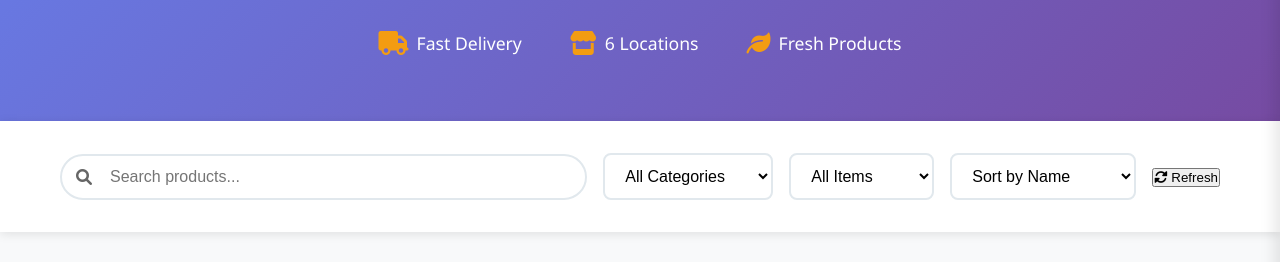
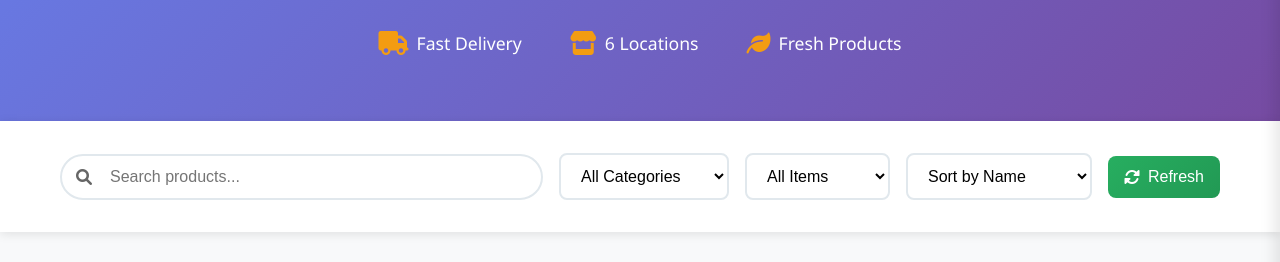
Before and after one commit to Olutayo25/ecommerce, a plain HTML site: page indexv2.html in a window 1280 px wide. Shown: the part 267-529 px from the top of the page. Drawn offline with Linux system fonts and the light colour scheme.

Commit message:
Update styles.css
CSS for Refresh Button in styles.css

```diff
--- a/styles.css
+++ b/styles.css
@@ -1046,3 +1046,29 @@ input:checked + .slider:before {
     padding-top: 0.5rem;
     margin-top: 0.5rem;
 }
+.refresh-btn {
+    background: linear-gradient(135deg, #27ae60, #229954);
+    color: white;
+    border: none;
+    padding: 0.75rem 1rem;
+    border-radius: 8px;
+    font-size: 1rem;
+    cursor: pointer;
+    transition: all 0.3s ease;
+    display: flex;
+    align-items: center;
+    gap: 0.5rem;
+}
+
+.refresh-btn:hover {
+    background: linear-gradient(135deg, #229954, #1e8449);
+    transform: translateY(-2px);
+}
+
+.refresh-btn i {
+    transition: transform 0.3s ease;
+}
+
+.refresh-btn:hover i {
+    transform: rotate(180deg);
+}
```
